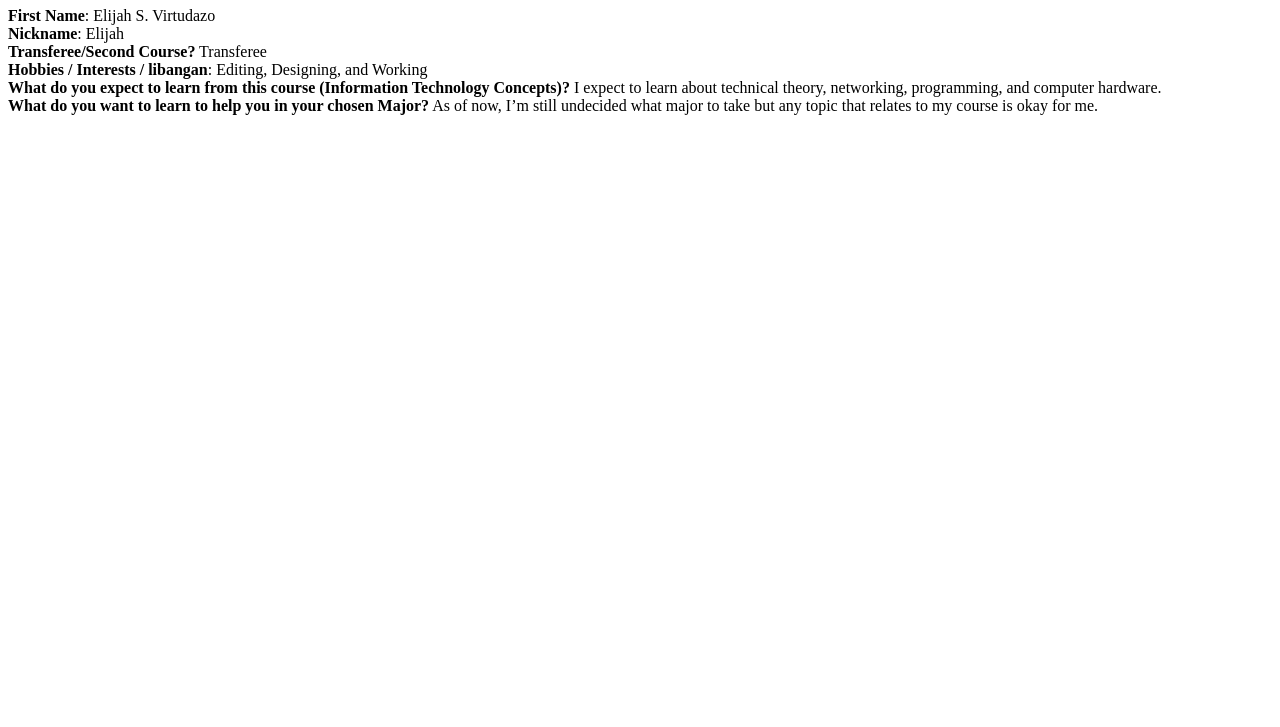
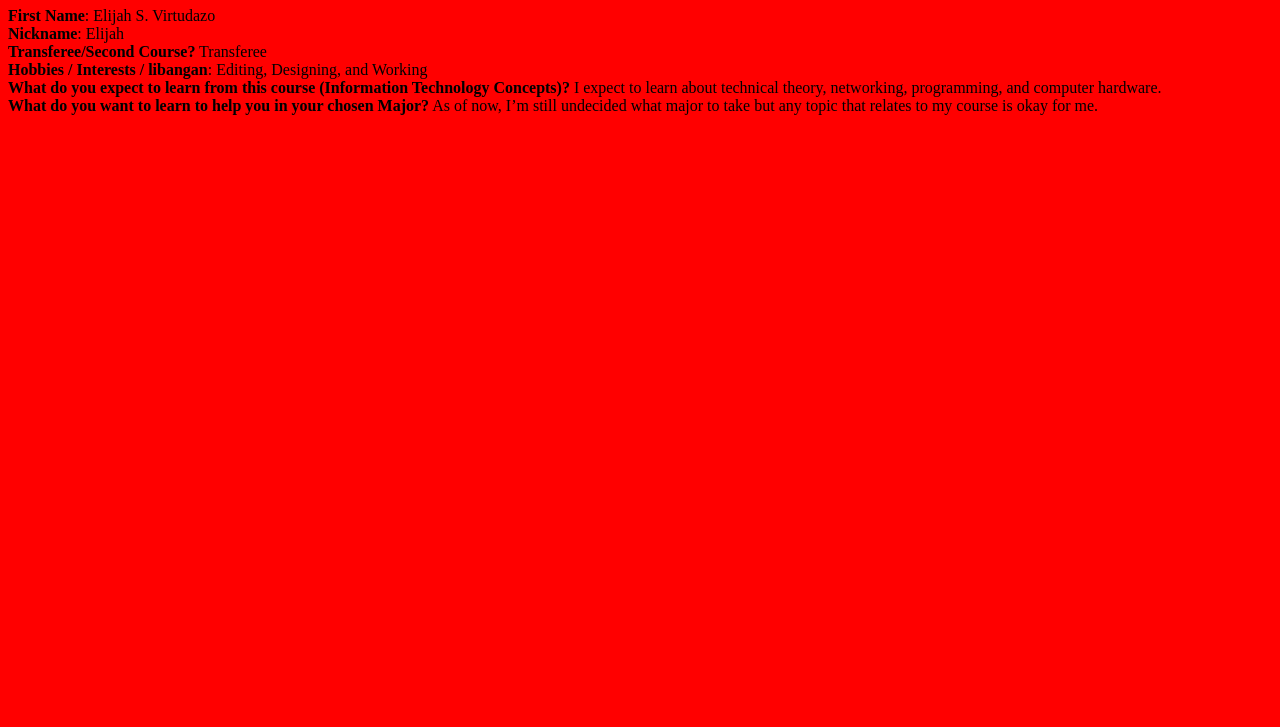
Before and after one commit to esvirtudazo/ESVirtudazo, a plain HTML site: page index.html in a window 1280 px wide. Shown: the part 73-800 px from the top of the page. Drawn offline with Linux system fonts and the light colour scheme.

Commit message:
Update ESVStyle.css

```diff
--- a/ESVStyle.css
+++ b/ESVStyle.css
@@ -1,8 +1,7 @@
-body{
-  img src=("ESVPhoto.jpg);
-  background-color: cyan;
+body {
+  background-color: red;
 }
 
-h1{
+h1 {
   color: darkblue;
 }
```
